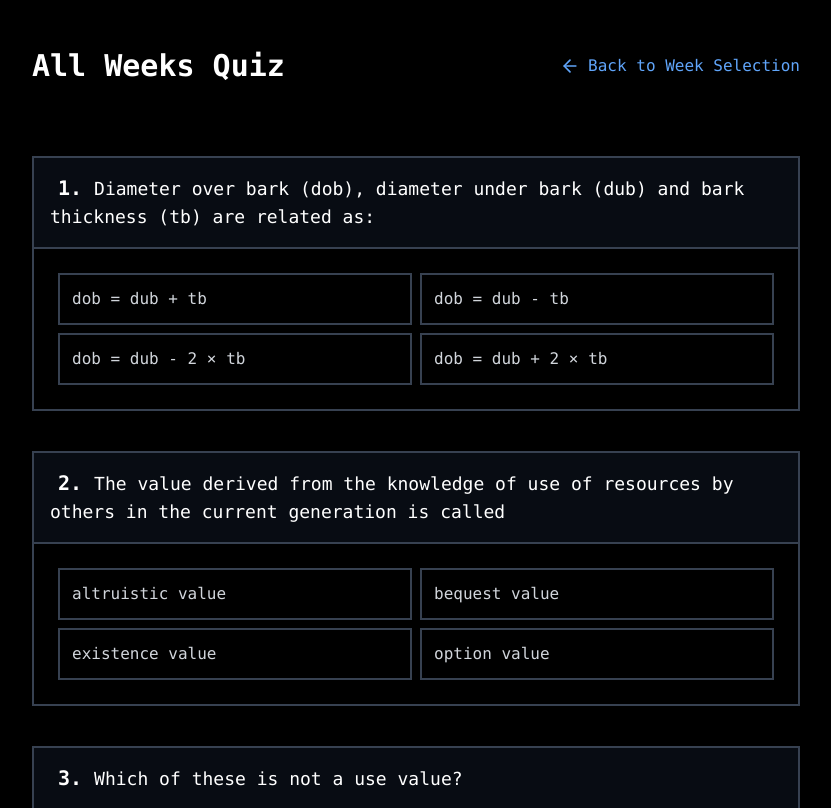
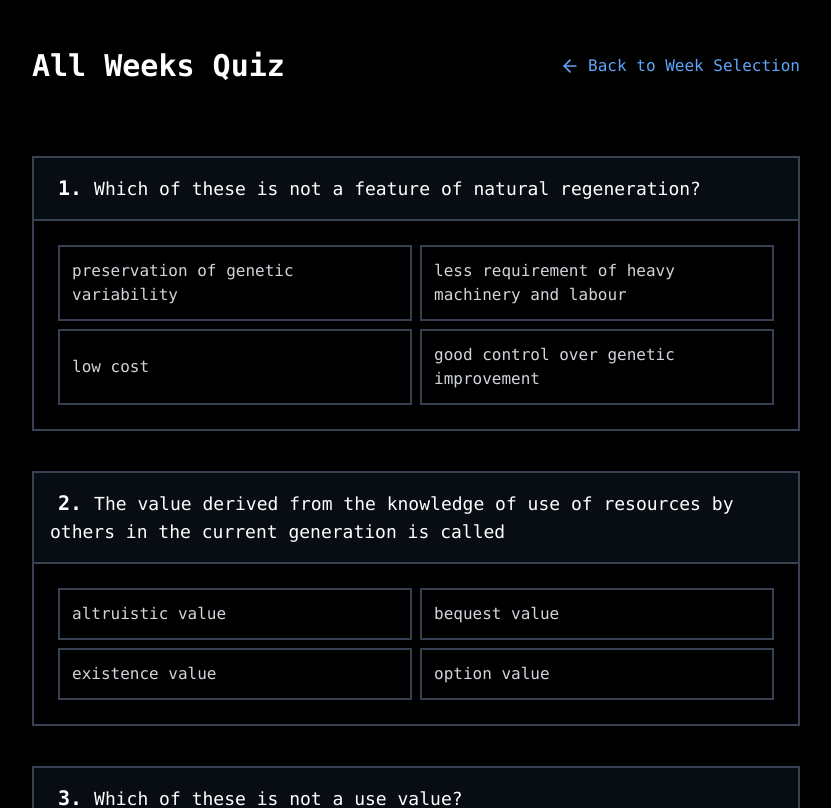
Before and after one commit to AishikTokdar/forest-nptel, a Next.js app: page /quiz/all in a window 1280 px wide. Shown: the top 808 px of the page, without its empty margins (224-1055 px from the left). Built offline with nearby package versions, Linux system fonts and the light colour scheme.

Commit message:
Added Week 6 and Week 7

```diff
--- a/src/data/questions.ts
+++ b/src/data/questions.ts
@@ -321,4 +321,158 @@ export const questionsByWeek: { [week: string]: Question[] } = {
       answer: "green light"
     }
   ],
+  week6: [
+    {
+      question: "Invasive climbers increase the probability of which of these fire types?",
+      options: ["ground fire", "surface fire", "ladder fire", "firestorm"],
+      answer: "ladder fire"
+    },
+    {
+      question: "Which of these forms the fire triangle?",
+      options: ["fire, air, heat", "fire, oxygen, wood", "fuel, air, wood", "fuel, oxygen, heat"],
+      answer: "fuel, oxygen, heat"
+    },
+    {
+      question: "A scientist uses a trap to capture a monkey. In the context of Wildlife Protection Act 1972,",
+      options: [
+        "the trap is a weapon and capturing is hunting.",
+        "the trap is not a weapon and capturing is hunting.",
+        "the trap is a weapon and capturing is not hunting.",
+        "the trap is not a weapon and capturing is not hunting."
+      ],
+      answer: "the trap is a weapon and capturing is not hunting."
+    },
+    {
+      question: "In the formula I = P × A × T, P refers to",
+      options: ["professional pressure", "pollution pressure", "population pressure", "none of the above"],
+      answer: "population pressure"
+    },
+    {
+      question: "In the formula I = P × A × T, T refers to",
+      options: ["transference", "time", "technology", "none of the above"],
+      answer: "technology"
+    },
+    {
+      question: "Which of these is a stochastic factor?",
+      options: ["birth rate", "death rate", "population structure", "forest fire"],
+      answer: "forest fire"
+    },
+    {
+      question: "The acronym HIPPO does not include",
+      options: ["habitat loss", "habitat enhancement", "over-harvesting", "human over-population"],
+      answer: "habitat enhancement"
+    },
+    {
+      question: "A veterinarian uses an immobilising gun to capture a deer. In the context of Wildlife Protection Act 1972,",
+      options: [
+        "the immobilising gun is a weapon and capturing is hunting.",
+        "the immobilising gun is not a weapon and capturing is hunting.",
+        "the immobilising gun is a weapon and capturing is not hunting.",
+        "the immobilising gun is not a weapon and capturing is not hunting."
+      ],
+      answer: "the immobilising gun is a weapon and capturing is hunting."
+    },
+    {
+      question: "Which of these is a deterministic factor?",
+      options: ["environmental variation", "forest fire", "death rate", "diseases"],
+      answer: "death rate"
+    },
+    {
+      question: "The acronym HIPPO does not include",
+      options: ["habitat loss", "invasive species", "pollination", "pollution"],
+      answer: "pollination"
+    }
+  ],
+  week7: [
+    {
+      question: "Taungya regeneration is",
+      options: [
+        "natural regeneration",
+        "artificial regeneration with villagers",
+        "artificial regeneration with nomadic tribes",
+        "artificial regeneration with hunters and gatherers"
+      ],
+      answer: "artificial regeneration with villagers"
+    },
+    {
+      question: "Which of these is not an advantage of the clear felling system?",
+      options: [
+        "Simple system, easy and efficient operations",
+        "Allows for establishment of a more uniform crop",
+        "Increases soil erosion and landslides in hilly areas",
+        "Mimics natural processes of fire and large-scale insect attacks"
+      ],
+      answer: "Increases soil erosion and landslides in hilly areas"
+    },
+    {
+      question: "Which of these is the correct sequence of a silvicultural system?",
+      options: [
+        "Stand tending -> Regeneration -> Harvesting",
+        "Harvesting -> Stand tending -> Regeneration",
+        "Harvesting -> Regeneration -> Stand tending",
+        "Regeneration -> Harvesting -> Stand tending"
+      ],
+      answer: "Harvesting -> Regeneration -> Stand tending"
+    },
+    {
+      question: "Ring weeding is primarily a feature of",
+      options: [
+        "natural regeneration",
+        "assisted natural regeneration",
+        "artificial regeneration by direct sowing",
+        "artificial regeneration by planting seedlings"
+      ],
+      answer: "assisted natural regeneration"
+    },
+    {
+      question: "Tending is done during",
+      options: [
+        "early stage of life",
+        "middle stage of life",
+        "late stage of life",
+        "any stage of life"
+      ],
+      answer: "any stage of life"
+    },
+    {
+      question: "The movement of seeds away from their place of seed production into a new area is called",
+      options: ["translocation", "migration", "dispersal", "drifting"],
+      answer: "dispersal"
+    },
+    {
+      question: "Average age at which a tree is considered mature for felling is called",
+      options: ["crop age", "felling age", "rotation age", "maturity age"],
+      answer: "rotation age"
+    },
+    {
+      question: "A site was clear-cut. Which of these methods of regeneration cannot be used in a short time-frame?",
+      options: [
+        "natural regeneration",
+        "artificial regeneration by direct sowing",
+        "artificial regeneration by planting seedlings",
+        "artificial regeneration by transplanting trees"
+      ],
+      answer: "natural regeneration"
+    },
+    {
+      question: "Which of these is not a feature of natural regeneration?",
+      options: [
+        "low cost",
+        "less requirement of heavy machinery and labour",
+        "preservation of genetic variability",
+        "good control over genetic improvement"
+      ],
+      answer: "good control over genetic improvement"
+    },
+    {
+      question: "Which of these is not a feature of natural regeneration?",
+      options: [
+        "seed consumption by insects and seed feeders",
+        "little control over spacing and stand density",
+        "long time needed to regenerate forest",
+        "high requirement of heavy machinery and labour"
+      ],
+      answer: "high requirement of heavy machinery and labour"
+    }
+  ],
 };
```
